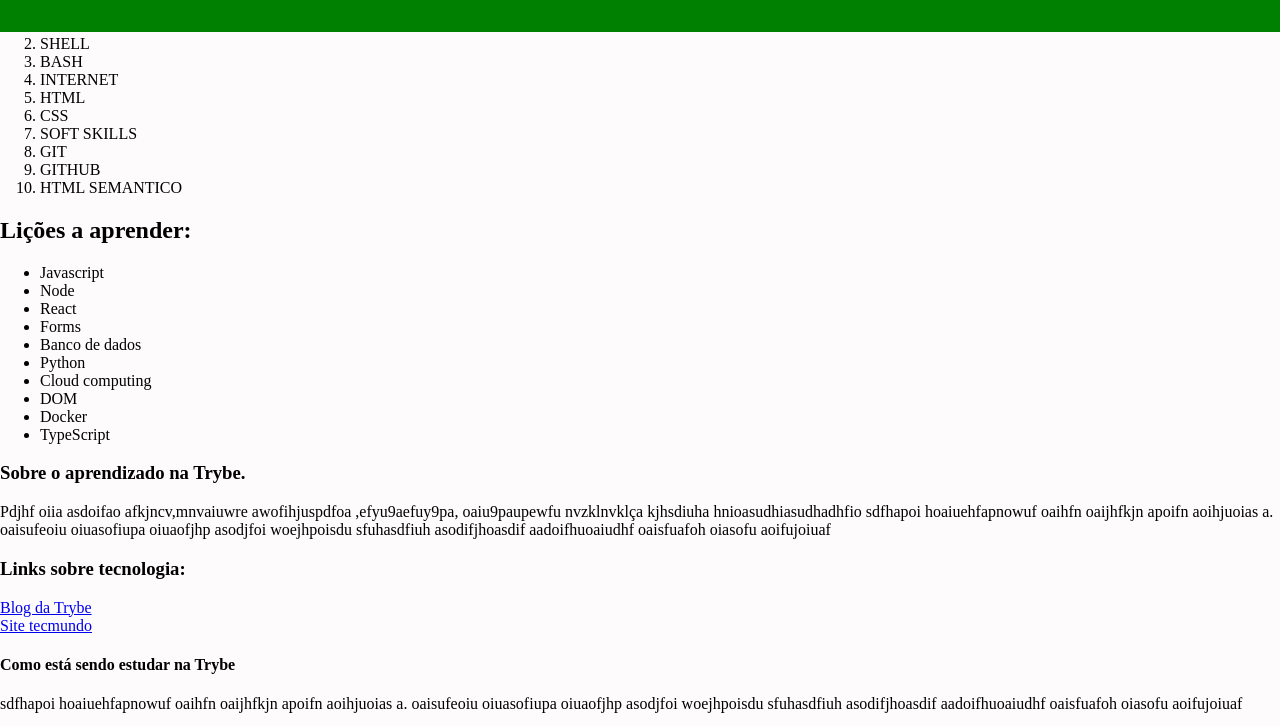
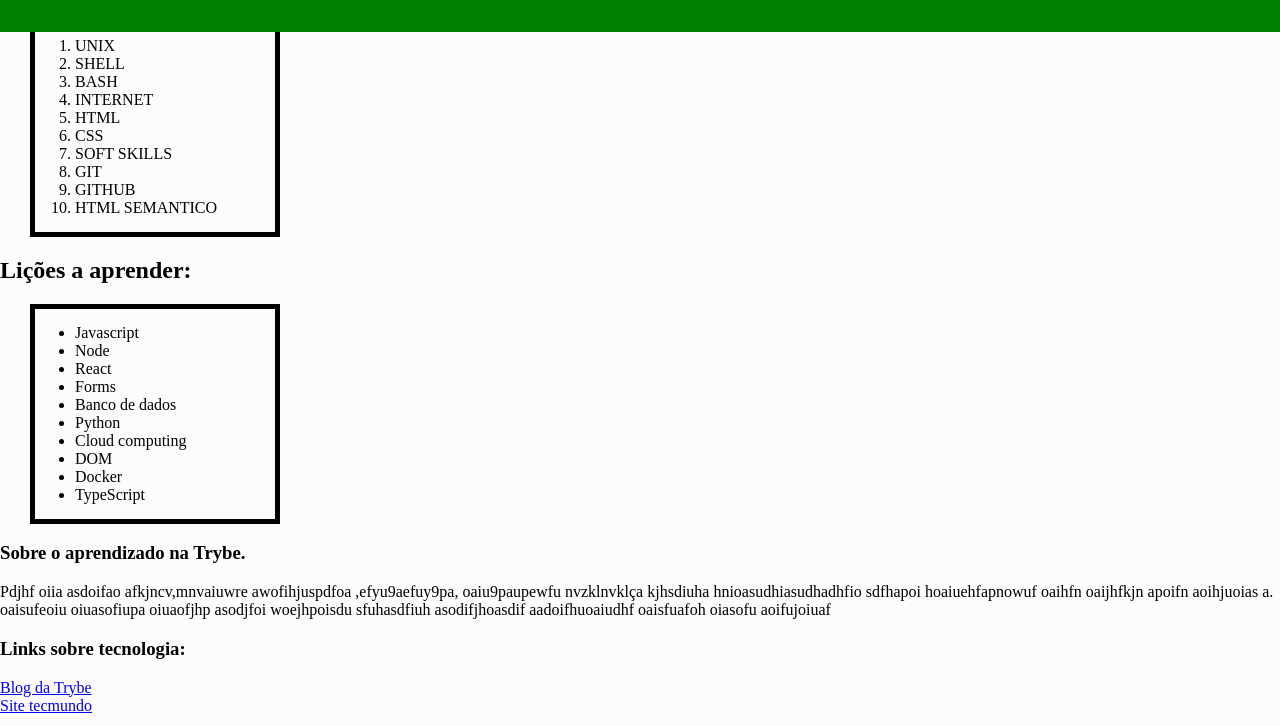
Before and after one commit to Pedroicn/1st-Lessons-learned, a plain HTML site: page index.html in a window 1280 px wide. Shown: the part 68-794 px from the top of the page. Drawn offline with Linux system fonts and the light colour scheme.

Commit message:
Requisito 13

```diff
--- a/style.css
+++ b/style.css
@@ -14,3 +14,11 @@ header {
 #titulo {
     margin-top: 0;
 }
+
+#licoes_aprendidas, #licoes_a_aprender {
+    border: 5px solid black;
+    width: 200px;
+    padding-top: 15px;
+    padding-bottom: 15px;
+    margin-left: 30px;
+}
```
